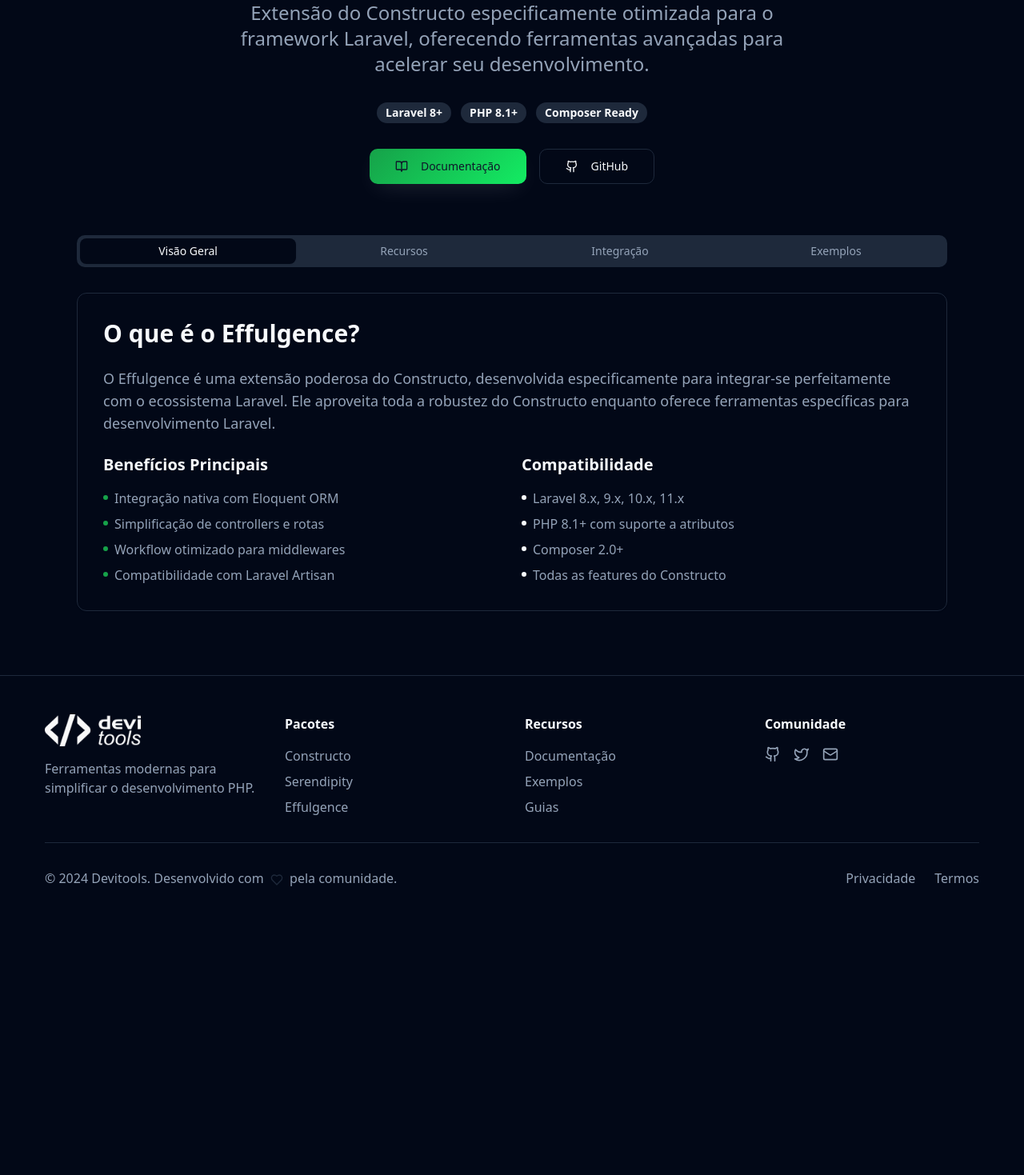
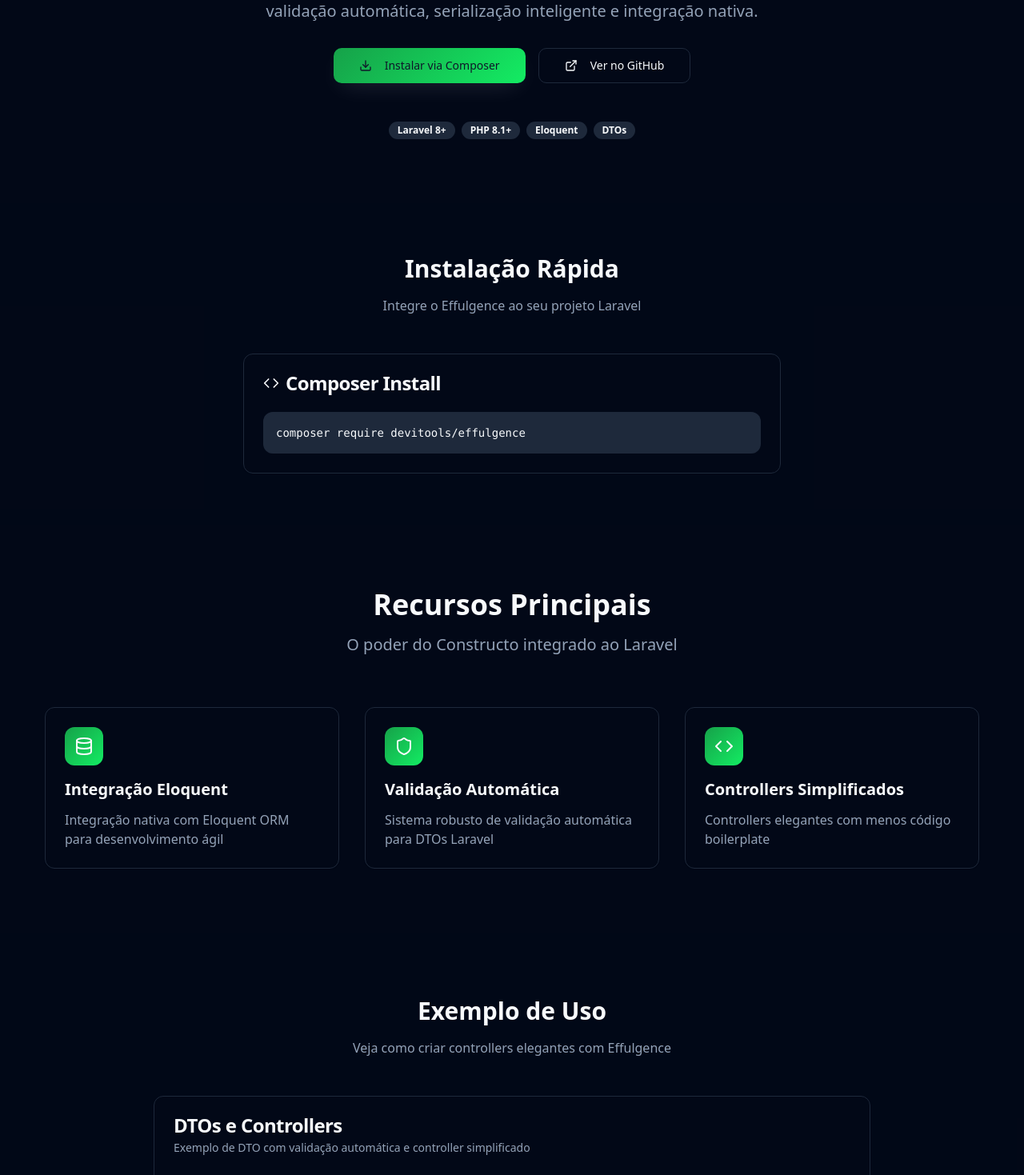
Before and after one commit to devitools/landing, a React (Vite) app: page /effulgence in a window 1280 px wide. Shown: the part 381-1850 px from the top of the page at 80% size. Before the commit the page ends 1539 px from the top, so only its background shows below. Built offline with nearby package versions, Linux system fonts and the light colour scheme.

Commit message:
Refatorar página Effulgence
Ajusta a página do Effulgence para seguir o mesmo padrão visual das páginas Serendipity e Constructo.

```diff
--- a/src/pages/Effulgence.tsx
+++ b/src/pages/Effulgence.tsx
@@ -1,252 +1,217 @@
 import Header from "@/components/Header";
 import Footer from "@/components/Footer";
 import { Button } from "@/components/ui/button";
-import { Card } from "@/components/ui/card";
+import { Card, CardContent, CardDescription, CardHeader, CardTitle } from "@/components/ui/card";
 import { Badge } from "@/components/ui/badge";
-import { Tabs, TabsContent, TabsList, TabsTrigger } from "@/components/ui/tabs";
-import { Layers, Code, Zap, Shield, Database, ArrowRight, Github, BookOpen } from "lucide-react";
+import { Code, Download, ExternalLink, CheckCircle, Layers, Database, Shield } from "lucide-react";
 
 const Effulgence = () => {
+  const features = [
+    {
+      icon: <Database className="w-6 h-6" />,
+      title: "Integração Eloquent",
+      description: "Integração nativa com Eloquent ORM para desenvolvimento ágil"
+    },
+    {
+      icon: <Shield className="w-6 h-6" />,
+      title: "Validação Automática",
+      description: "Sistema robusto de validação automática para DTOs Laravel"
+    },
+    {
+      icon: <Code className="w-6 h-6" />,
+      title: "Controllers Simplificados",
+      description: "Controllers elegantes com menos código boilerplate"
+    }
+  ];
+
+  const codeExample = `<?php
+use Devitools\\Effulgence\\Controller\\BaseController;
+use Devitools\\Constructo\\Data\\DataTransferObject;
+use App\\Models\\User;
+
+// DTO com validação automática
+class UserDto extends DataTransferObject
+{
+    public string $name;
+    public string $email;
+    public ?string $phone = null;
+
+    protected function rules(): array
+    {
+        return [
+            'name' => 'required|string|max:255',
+            'email' => 'required|email|unique:users',
+            'phone' => 'nullable|string|max:20'
+        ];
+    }
+}
+
+// Controller simplificado
+class UserController extends BaseController
+{
+    public function store(UserDto $userDto)
+    {
+        // Validação automática executada
+        $user = User::create($userDto->toArray());
+
+        return $this->success($user);
+    }
+}`;
+
   return (
     <div className="min-h-screen" style={{ background: 'var(--gradient-background)' }}>
       <Header />
 
-      <main className="pt-24 pb-20 px-6">
-        <div className="container mx-auto max-w-6xl">
       {/* Hero Section */}
-          <div className="text-center mb-16">
-            <div className="w-20 h-20 bg-gradient-success rounded-3xl mb-8 mx-auto flex items-center justify-center shadow-elegant">
+      <section className="py-20 px-6">
+        <div className="container mx-auto text-center">
+          <div className="w-20 h-20 bg-gradient-success rounded-3xl mx-auto mb-8 flex items-center justify-center shadow-elegant">
             <Layers className="w-10 h-10 text-success-foreground" />
           </div>
 
-            <h1 className="text-5xl md:text-7xl font-bold mb-6 bg-gradient-hero bg-clip-text text-transparent">
+          <h1 className="text-5xl md:text-6xl font-bold mb-6 bg-gradient-hero bg-clip-text text-transparent">
             Effulgence
           </h1>
 
-            <p className="text-xl md:text-2xl text-muted-foreground mb-8 max-w-3xl mx-auto">
-              Extensão do Constructo especificamente otimizada para o framework Laravel,
-              oferecendo ferramentas avançadas para acelerar seu desenvolvimento.
+          <p className="text-xl text-muted-foreground mb-8 max-w-3xl mx-auto">
+            Extensão Laravel para Constructo. Desenvolvimento elegante e produtivo
+            com validação automática, serialização inteligente e integração nativa.
           </p>
 
-            <div className="flex flex-wrap justify-center gap-3 mb-8">
-              <Badge variant="secondary" className="text-sm">Laravel 8+</Badge>
-              <Badge variant="secondary" className="text-sm">PHP 8.1+</Badge>
-              <Badge variant="secondary" className="text-sm">Composer Ready</Badge>
+          <div className="flex flex-col sm:flex-row gap-4 justify-center mb-12">
+            <Button size="lg" className="bg-gradient-success shadow-elegant">
+              <Download className="w-5 h-5 mr-2" />
+              Instalar via Composer
+            </Button>
+            <Button variant="outline" size="lg">
+              <ExternalLink className="w-5 h-5 mr-2" />
+              Ver no GitHub
+            </Button>
           </div>
 
-            <div className="flex flex-col sm:flex-row gap-4 justify-center">
-              <Button size="lg" className="bg-gradient-success shadow-elegant">
-                <BookOpen className="w-5 h-5 mr-2" />
-                Documentação
-              </Button>
-              <Button size="lg" variant="outline">
-                <Github className="w-5 h-5 mr-2" />
-                GitHub
-              </Button>
+          <div className="flex flex-wrap justify-center gap-2">
+            <Badge variant="secondary">Laravel 8+</Badge>
+            <Badge variant="secondary">PHP 8.1+</Badge>
+            <Badge variant="secondary">Eloquent</Badge>
+            <Badge variant="secondary">DTOs</Badge>
+          </div>
+        </div>
+      </section>
+
+      {/* Installation */}
+      <section className="py-16 px-6 bg-card/30">
+        <div className="container mx-auto">
+          <div className="text-center mb-12">
+            <h2 className="text-3xl font-bold mb-4">Instalação Rápida</h2>
+            <p className="text-muted-foreground">Integre o Effulgence ao seu projeto Laravel</p>
+          </div>
+
+          <Card className="max-w-2xl mx-auto">
+            <CardHeader>
+              <CardTitle className="flex items-center">
+                <Code className="w-5 h-5 mr-2" />
+                Composer Install
+              </CardTitle>
+            </CardHeader>
+            <CardContent>
+              <div className="bg-muted rounded-lg p-4 font-mono text-sm">
+                composer require devitools/effulgence
+              </div>
+            </CardContent>
+          </Card>
+        </div>
+      </section>
+
+      {/* Features */}
+      <section className="py-20 px-6">
+        <div className="container mx-auto">
+          <div className="text-center mb-16">
+            <h2 className="text-4xl font-bold mb-4">Recursos Principais</h2>
+            <p className="text-xl text-muted-foreground">
+              O poder do Constructo integrado ao Laravel
+            </p>
+          </div>
+
+          <div className="grid md:grid-cols-3 gap-8">
+            {features.map((feature, index) => (
+              <Card key={index} className="p-6 hover:shadow-elegant transition-all duration-300">
+                <div className="w-12 h-12 bg-gradient-success rounded-xl mb-4 flex items-center justify-center">
+                  {feature.icon}
+                </div>
+                <h3 className="text-xl font-semibold mb-3">{feature.title}</h3>
+                <p className="text-muted-foreground">{feature.description}</p>
+              </Card>
+            ))}
+          </div>
+        </div>
+      </section>
+
+      {/* Code Example */}
+      <section className="py-20 px-6 bg-card/30">
+        <div className="container mx-auto">
+          <div className="text-center mb-12">
+            <h2 className="text-3xl font-bold mb-4">Exemplo de Uso</h2>
+            <p className="text-muted-foreground">Veja como criar controllers elegantes com Effulgence</p>
+          </div>
+
+          <Card className="max-w-4xl mx-auto">
+            <CardHeader>
+              <CardTitle>DTOs e Controllers</CardTitle>
+              <CardDescription>
+                Exemplo de DTO com validação automática e controller simplificado
+              </CardDescription>
+            </CardHeader>
+            <CardContent>
+              <pre className="bg-muted rounded-lg p-6 text-sm overflow-x-auto">
+                <code>{codeExample}</code>
+              </pre>
+            </CardContent>
+          </Card>
+        </div>
+      </section>
+
+      {/* Benefits */}
+      <section className="py-20 px-6">
+        <div className="container mx-auto">
+          <div className="text-center mb-16">
+            <h2 className="text-4xl font-bold mb-4">Por que Effulgence?</h2>
+          </div>
+
+          <div className="grid md:grid-cols-2 gap-8 max-w-4xl mx-auto">
+            <div className="flex items-start space-x-4">
+              <CheckCircle className="w-6 h-6 text-success mt-1 flex-shrink-0" />
+              <div>
+                <h3 className="font-semibold mb-2">Menos Código</h3>
+                <p className="text-muted-foreground">Redução significativa de código boilerplate</p>
               </div>
             </div>
 
-          {/* Content Tabs */}
-          <Tabs defaultValue="overview" className="w-full">
-            <TabsList className="grid w-full grid-cols-4 mb-8">
-              <TabsTrigger value="overview">Visão Geral</TabsTrigger>
-              <TabsTrigger value="features">Recursos</TabsTrigger>
-              <TabsTrigger value="integration">Integração</TabsTrigger>
-              <TabsTrigger value="examples">Exemplos</TabsTrigger>
-            </TabsList>
-
-            <TabsContent value="overview" className="space-y-8">
-              <Card className="p-8">
-                <h2 className="text-3xl font-bold mb-6 text-foreground">O que é o Effulgence?</h2>
-                <p className="text-lg text-muted-foreground mb-6">
-                  O Effulgence é uma extensão poderosa do Constructo, desenvolvida especificamente para
-                  integrar-se perfeitamente com o ecossistema Laravel. Ele aproveita toda a robustez
-                  do Constructo enquanto oferece ferramentas específicas para desenvolvimento Laravel.
-                </p>
-
-                <div className="grid md:grid-cols-2 gap-6">
-                  <div className="space-y-4">
-                    <h3 className="text-xl font-semibold text-foreground">Benefícios Principais</h3>
-                    <ul className="space-y-2 text-muted-foreground">
-                      <li className="flex items-start space-x-2">
-                        <div className="w-1.5 h-1.5 bg-success rounded-full mt-2 flex-shrink-0"></div>
-                        <span>Integração nativa com Eloquent ORM</span>
-                      </li>
-                      <li className="flex items-start space-x-2">
-                        <div className="w-1.5 h-1.5 bg-success rounded-full mt-2 flex-shrink-0"></div>
-                        <span>Simplificação de controllers e rotas</span>
-                      </li>
-                      <li className="flex items-start space-x-2">
-                        <div className="w-1.5 h-1.5 bg-success rounded-full mt-2 flex-shrink-0"></div>
-                        <span>Workflow otimizado para middlewares</span>
-                      </li>
-                      <li className="flex items-start space-x-2">
-                        <div className="w-1.5 h-1.5 bg-success rounded-full mt-2 flex-shrink-0"></div>
-                        <span>Compatibilidade com Laravel Artisan</span>
-                      </li>
-                    </ul>
-                  </div>
-
-                  <div className="space-y-4">
-                    <h3 className="text-xl font-semibold text-foreground">Compatibilidade</h3>
-                    <ul className="space-y-2 text-muted-foreground">
-                      <li className="flex items-start space-x-2">
-                        <div className="w-1.5 h-1.5 bg-primary rounded-full mt-2 flex-shrink-0"></div>
-                        <span>Laravel 8.x, 9.x, 10.x, 11.x</span>
-                      </li>
-                      <li className="flex items-start space-x-2">
-                        <div className="w-1.5 h-1.5 bg-primary rounded-full mt-2 flex-shrink-0"></div>
-                        <span>PHP 8.1+ com suporte a atributos</span>
-                      </li>
-                      <li className="flex items-start space-x-2">
-                        <div className="w-1.5 h-1.5 bg-primary rounded-full mt-2 flex-shrink-0"></div>
-                        <span>Composer 2.0+</span>
-                      </li>
-                      <li className="flex items-start space-x-2">
-                        <div className="w-1.5 h-1.5 bg-primary rounded-full mt-2 flex-shrink-0"></div>
-                        <span>Todas as features do Constructo</span>
-                      </li>
-                    </ul>
-                  </div>
-                </div>
-              </Card>
-            </TabsContent>
-
-            <TabsContent value="features" className="space-y-6">
-              <div className="grid md:grid-cols-2 gap-6">
-                <Card className="p-6">
-                  <div className="w-12 h-12 bg-gradient-success rounded-2xl mb-4 flex items-center justify-center">
-                    <Code className="w-6 h-6 text-success-foreground" />
-                  </div>
-                  <h3 className="text-xl font-semibold mb-3">Controllers Simplificados</h3>
-                  <p className="text-muted-foreground">
-                    Criação automática de controllers com validação integrada e
-                    serialização de responses usando o poder do Constructo.
-                  </p>
-                </Card>
-
-                <Card className="p-6">
-                  <div className="w-12 h-12 bg-gradient-primary rounded-2xl mb-4 flex items-center justify-center">
-                    <Database className="w-6 h-6 text-primary-foreground" />
-                  </div>
-                  <h3 className="text-xl font-semibold mb-3">Eloquent Integrado</h3>
-                  <p className="text-muted-foreground">
-                    Integração completa com Eloquent ORM, permitindo serialização
-                    automática de models e relationships.
-                  </p>
-                </Card>
-
-                <Card className="p-6">
-                  <div className="w-12 h-12 bg-gradient-accent rounded-2xl mb-4 flex items-center justify-center">
-                    <Zap className="w-6 h-6 text-accent-foreground" />
-                  </div>
-                  <h3 className="text-xl font-semibold mb-3">Middlewares Otimizados</h3>
-                  <p className="text-muted-foreground">
-                    Sistema de middlewares que trabalha em conjunto com a validação
-                    do Constructo para máxima performance.
-                  </p>
-                </Card>
-
-                <Card className="p-6">
-                  <div className="w-12 h-12 bg-gradient-success rounded-2xl mb-4 flex items-center justify-center">
-                    <Shield className="w-6 h-6 text-success-foreground" />
-                  </div>
-                  <h3 className="text-xl font-semibold mb-3">Validação Robusta</h3>
-                  <p className="text-muted-foreground">
-                    Aproveite todo o sistema de validação do Constructo integrado
-                    com as Form Requests do Laravel.
-                  </p>
-                </Card>
-              </div>
-            </TabsContent>
-
-            <TabsContent value="integration" className="space-y-8">
-              <Card className="p-8">
-                <h2 className="text-3xl font-bold mb-6">Integração com Laravel</h2>
-                <p className="text-lg text-muted-foreground mb-8">
-                  O Effulgence foi projetado para integrar-se perfeitamente com o ecossistema Laravel,
-                  mantendo toda a filosofia e convenções do framework.
-                </p>
-
-                <div className="space-y-6">
+            <div className="flex items-start space-x-4">
+              <CheckCircle className="w-6 h-6 text-success mt-1 flex-shrink-0" />
               <div>
-                    <h3 className="text-xl font-semibold mb-3">Service Provider Automático</h3>
-                    <p className="text-muted-foreground mb-4">
-                      Registra automaticamente todos os serviços necessários no container do Laravel.
-                    </p>
-                    <div className="bg-muted rounded-lg p-4 font-mono text-sm">
-                      php artisan vendor:publish --provider="Devitools\Effulgence\EffulgenceServiceProvider"
+                <h3 className="font-semibold mb-2">Validação Robusta</h3>
+                <p className="text-muted-foreground">Sistema de validação automática e confiável</p>
               </div>
             </div>
 
+            <div className="flex items-start space-x-4">
+              <CheckCircle className="w-6 h-6 text-success mt-1 flex-shrink-0" />
               <div>
-                    <h3 className="text-xl font-semibold mb-3">Artisan Commands</h3>
-                    <p className="text-muted-foreground mb-4">
-                      Comandos Artisan para gerar controllers, DTOs e validadores automaticamente.
-                    </p>
-                    <div className="bg-muted rounded-lg p-4 font-mono text-sm space-y-2">
-                      <div>php artisan make:effulgence-controller UserController</div>
-                      <div>php artisan make:effulgence-dto UserDto</div>
-                      <div>php artisan make:effulgence-validator UserValidator</div>
+                <h3 className="font-semibold mb-2">Serialização Inteligente</h3>
+                <p className="text-muted-foreground">Conversão automática entre Models e DTOs</p>
+              </div>
+            </div>
+
+            <div className="flex items-start space-x-4">
+              <CheckCircle className="w-6 h-6 text-success mt-1 flex-shrink-0" />
+              <div>
+                <h3 className="font-semibold mb-2">Desenvolvimento Ágil</h3>
+                <p className="text-muted-foreground">Desenvolvimento mais rápido e seguro</p>
               </div>
             </div>
           </div>
-              </Card>
-            </TabsContent>
-
-            <TabsContent value="examples" className="space-y-8">
-              <Card className="p-8">
-                <h2 className="text-3xl font-bold mb-6">Exemplos Práticos</h2>
-
-                <div className="space-y-8">
-                  <div>
-                    <h3 className="text-xl font-semibold mb-4">Controller com Validação Automática</h3>
-                    <div className="bg-muted rounded-lg p-4 font-mono text-sm overflow-x-auto">
-                      <pre>{`<?php
-
-use Devitools\\Effulgence\\Controller\\BaseController;
-use App\\DTOs\\UserDto;
-
-class UserController extends BaseController
-{
-    public function store(UserDto $user)
-    {
-        // Validação automática pelo Constructo
-        // Serialização automática do Eloquent
-        $model = User::create($user->toArray());
-
-        return $this->success($model);
-    }
-}`}</pre>
         </div>
-                  </div>
-
-                  <div>
-                    <h3 className="text-xl font-semibold mb-4">DTO com Eloquent Integration</h3>
-                    <div className="bg-muted rounded-lg p-4 font-mono text-sm overflow-x-auto">
-                      <pre>{`<?php
-
-use Devitools\\Constructo\\Data\\DataTransferObject;
-use Devitools\\Effulgence\\Traits\\EloquentSerializable;
-
-class UserDto extends DataTransferObject
-{
-    use EloquentSerializable;
-
-    public string $name;
-    public string $email;
-    public ?string $phone = null;
-
-    // Automaticamente compatível com User::create($dto->toArray())
-}`}</pre>
-                    </div>
-                  </div>
-                </div>
-              </Card>
-            </TabsContent>
-          </Tabs>
-        </div>
-      </main>
+      </section>
 
       <Footer />
     </div>
```
Lines whose indentation alone changed are shown as unchanged.
